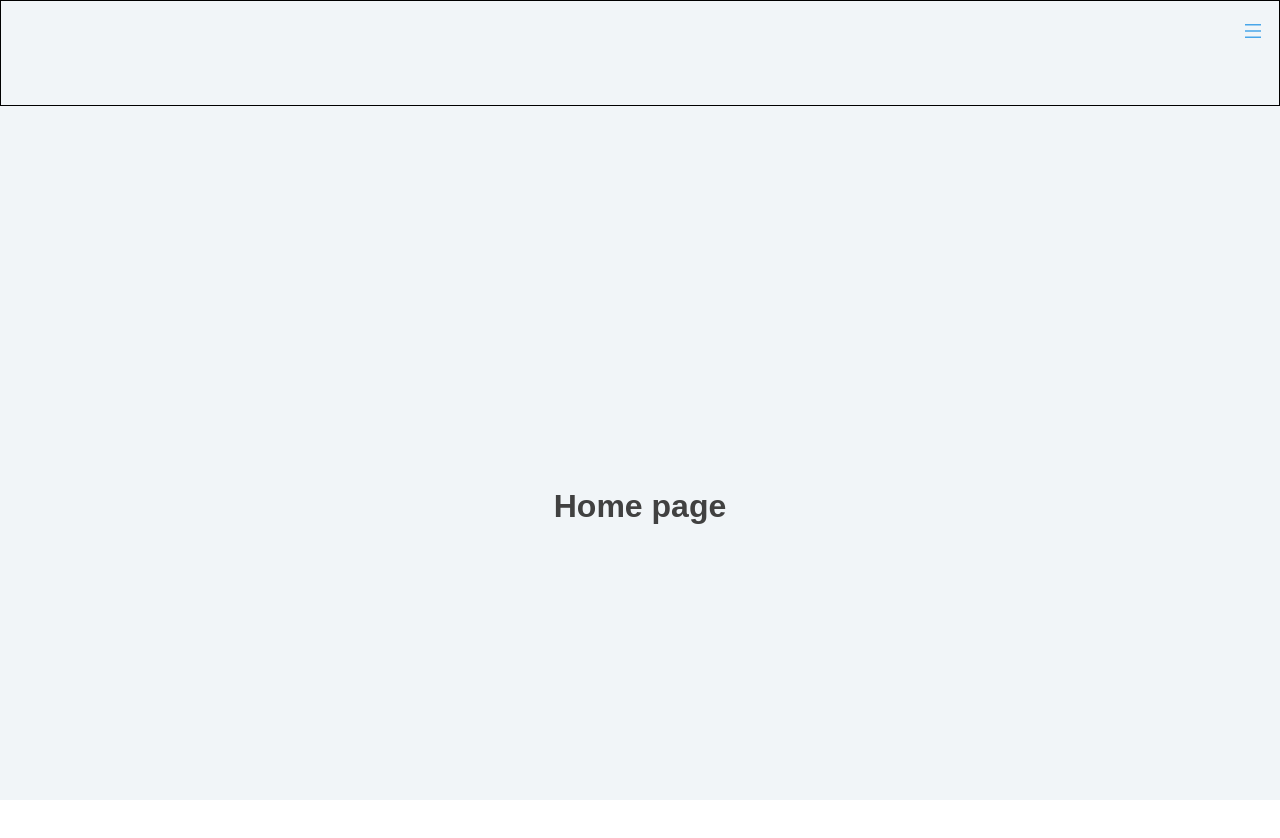
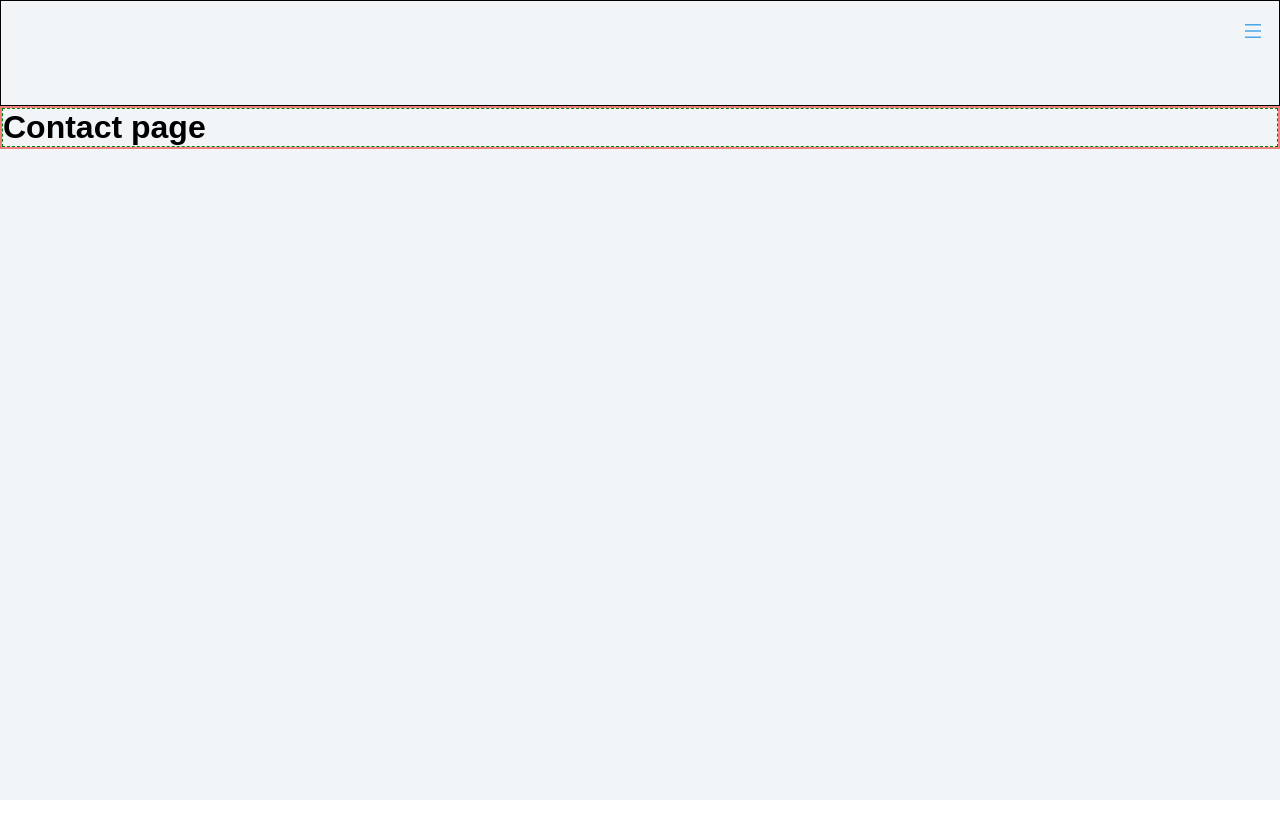
Before and after one commit to recondesigns-archived-practice/fcc-responsive-sidenav, a React (Create React App) app: page /contact in a window 1280 px wide. Shown: the top 838 px of the page. After the commit the page ends 800 px from the top, so only its background shows below. Built offline with nearby package versions, Linux system fonts and the light colour scheme.

Commit message:
Added routes

```diff
--- a/package.json
+++ b/package.json
@@ -7,6 +7,7 @@
   "dependencies": {
     "react": "17.0.1",
     "react-dom": "17.0.1",
+    "react-router-dom": "5.2.0",
     "react-scripts": "4.0.0",
     "styled-components": "5.2.1"
   },
--- a/src/App.js
+++ b/src/App.js
@@ -1,8 +1,12 @@
 import React from "react";
 import styled from "styled-components";
+import { Switch, Route } from "react-router-dom";
 import Header from "./components/Header";
 import SideNav from "./components/SideNav";
 import HomePage from "./pages/Home";
+import AboutPage from "./pages/About";
+import ProjectsPage from "./pages/Projects";
+import ContactPage from "./pages/Contact";
 
 const Container = styled.div`
   position: relative;
@@ -16,7 +20,12 @@ export default function App() {
     <Container>
       <Header />
       <SideNav />
-      <HomePage />
+      <Switch>
+        <Route exact path={"/"} component={HomePage} />
+        <Route exact path={"/about"} component={AboutPage} />
+        <Route exact path={"/projects"} component={ProjectsPage} />
+        <Route exact path={"/contact"} component={ContactPage} />
+      </Switch>
     </Container>
   );
 }
--- a/src/index.js
+++ b/src/index.js
@@ -1,5 +1,6 @@
 import React from "react";
 import ReactDOM from "react-dom";
+import { BrowserRouter as Router } from "react-router-dom";
 import { AppProvider } from "./contexts/AppProvider";
 import App from "./App";
 import "./index.css";
@@ -9,7 +10,9 @@ const rootElement = document.getElementById("root");
 function Index() {
   return (
     <AppProvider>
-      <App />
+      <Router>
+        <App />
+      </Router>
     </AppProvider>
   );
 }
--- /dev/null
+++ b/src/pages/About.js
@@ -0,0 +1,19 @@
+import React from "react";
+import styled from "styled-components";
+
+const Page = styled.div`
+  border: 2px solid lightcoral;
+`;
+
+const Title = styled.h1`
+  font-family: sans-serif;
+  border: 1px dashed green;
+`;
+
+export default function AboutPage() {
+  return (
+    <Page>
+      <Title>{"About page"}</Title>
+    </Page>
+  );
+}
--- /dev/null
+++ b/src/pages/Contact.js
@@ -0,0 +1,19 @@
+import React from "react";
+import styled from "styled-components";
+
+const Page = styled.div`
+  border: 2px solid lightcoral;
+`;
+
+const Title = styled.h1`
+  font-family: sans-serif;
+  border: 1px dashed green;
+`;
+
+export default function ContactPage() {
+  return (
+    <Page>
+      <Title>{"Contact page"}</Title>
+    </Page>
+  );
+}
--- /dev/null
+++ b/src/pages/Projects.js
@@ -0,0 +1,19 @@
+import React from "react";
+import styled from "styled-components";
+
+const Page = styled.div`
+  border: 2px solid lightcoral;
+`;
+
+const Title = styled.h1`
+  font-family: sans-serif;
+  border: 1px dashed green;
+`;
+
+export default function ProjectsPage() {
+  return (
+    <Page>
+      <Title>{"Projects page"}</Title>
+    </Page>
+  );
+}
```
